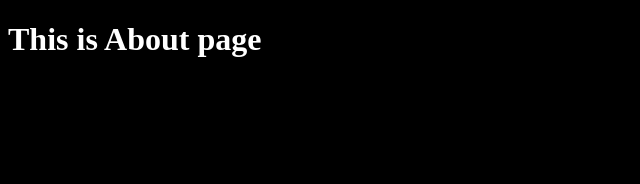
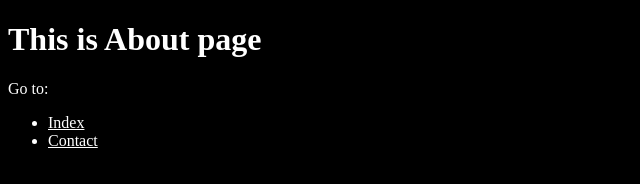
Before and after one commit to ajay117/basic-informational-site, a website: page public/about.html in a window 1280 px wide. Shown: the whole page, without its empty margins (0-640 px from the left). Drawn offline with Linux system fonts and the light colour scheme.

Commit message:
Added links for routing pages

```diff
--- a/public/about.html
+++ b/public/about.html
@@ -9,5 +9,10 @@
   </head>
   <body>
     <h1>This is About page</h1>
+    <p>Go to:</p>
+    <ul>
+      <li><a href="index">Index</a></li>
+      <li><a href="contact-me">Contact</a></li>
+    </ul>
   </body>
 </html>
--- a/public/assests/styles.css
+++ b/public/assests/styles.css
@@ -2,3 +2,6 @@ body {
   background-color: black;
   color: white;
 }
+a {
+  color: white;
+}
```
Also changed, not shown: public/contact-me.html (+5 -0 lines), public/index.html (+5 -0 lines).
